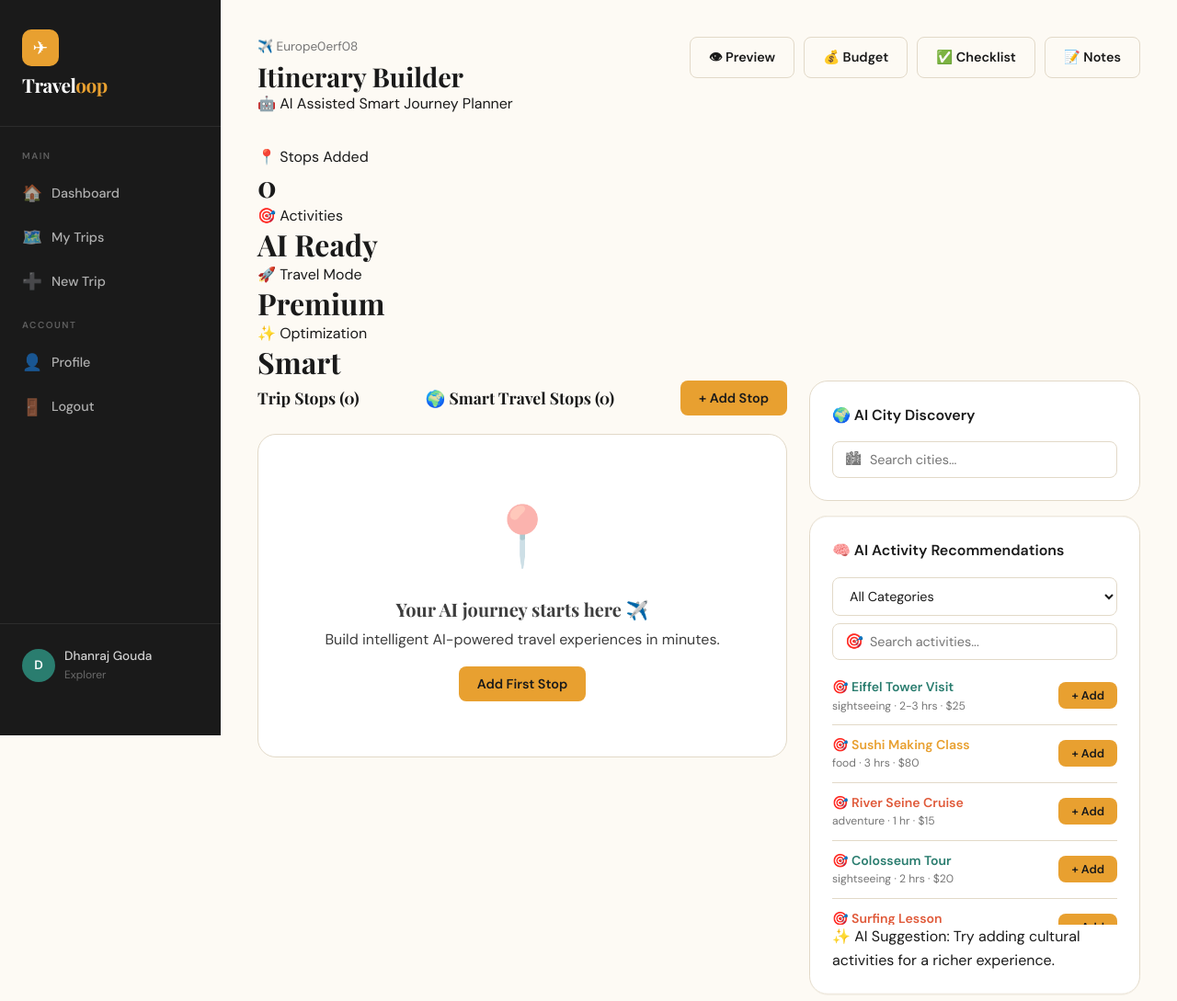
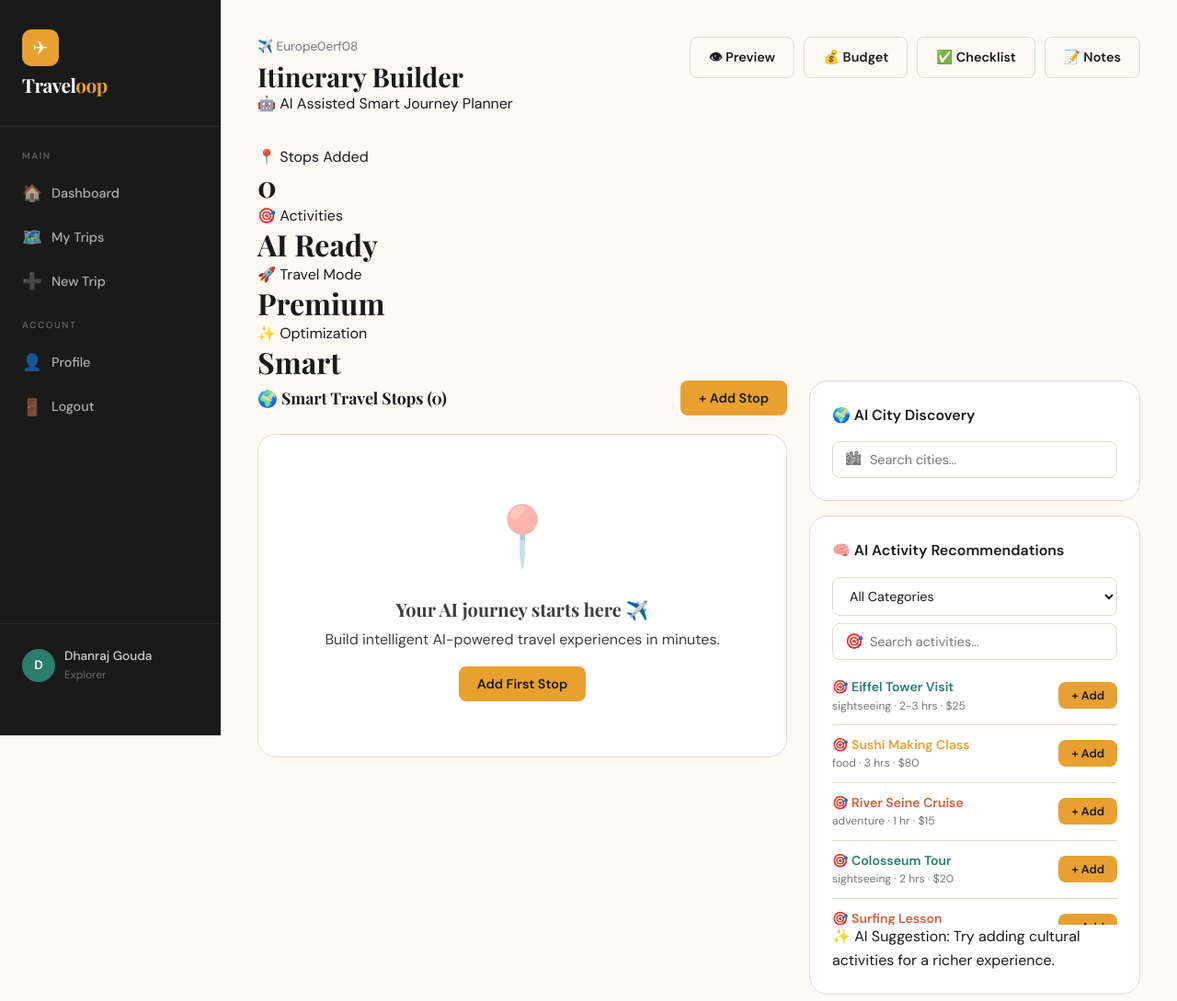
Before and after one commit to dhanraj10-hub/Traveloop---Odoo, a Flask app: page /trips/2/builder in a window 1280 px wide. Shown: the top 1089 px of the page at 92% size. Run offline with Flask 3, Linux system fonts and the light colour scheme; a user stored in the database is signed in; some web fonts are replaced.

Commit message:
Update itinerary_builder.html

```diff
--- a/templates/itinerary_builder.html
+++ b/templates/itinerary_builder.html
@@ -46,12 +46,9 @@
 </div>
   <div style="display:grid;grid-template-columns:1fr 360px;gap:24px;align-items:start;">
 
-    <!-- LEFT -->
     <!-- Left: Stops -->
     <div>
-
       <div style="display:flex;align-items:center;justify-content:space-between;margin-bottom:20px;">
-        <h2 style="font-size:1.1rem;">Trip Stops ({{ trip.stops|length }})</h2>
         <h2 style="font-size:1.1rem;">
       🌍 Smart Travel Stops ({{ trip.stops|length }})
       </h2>
```
